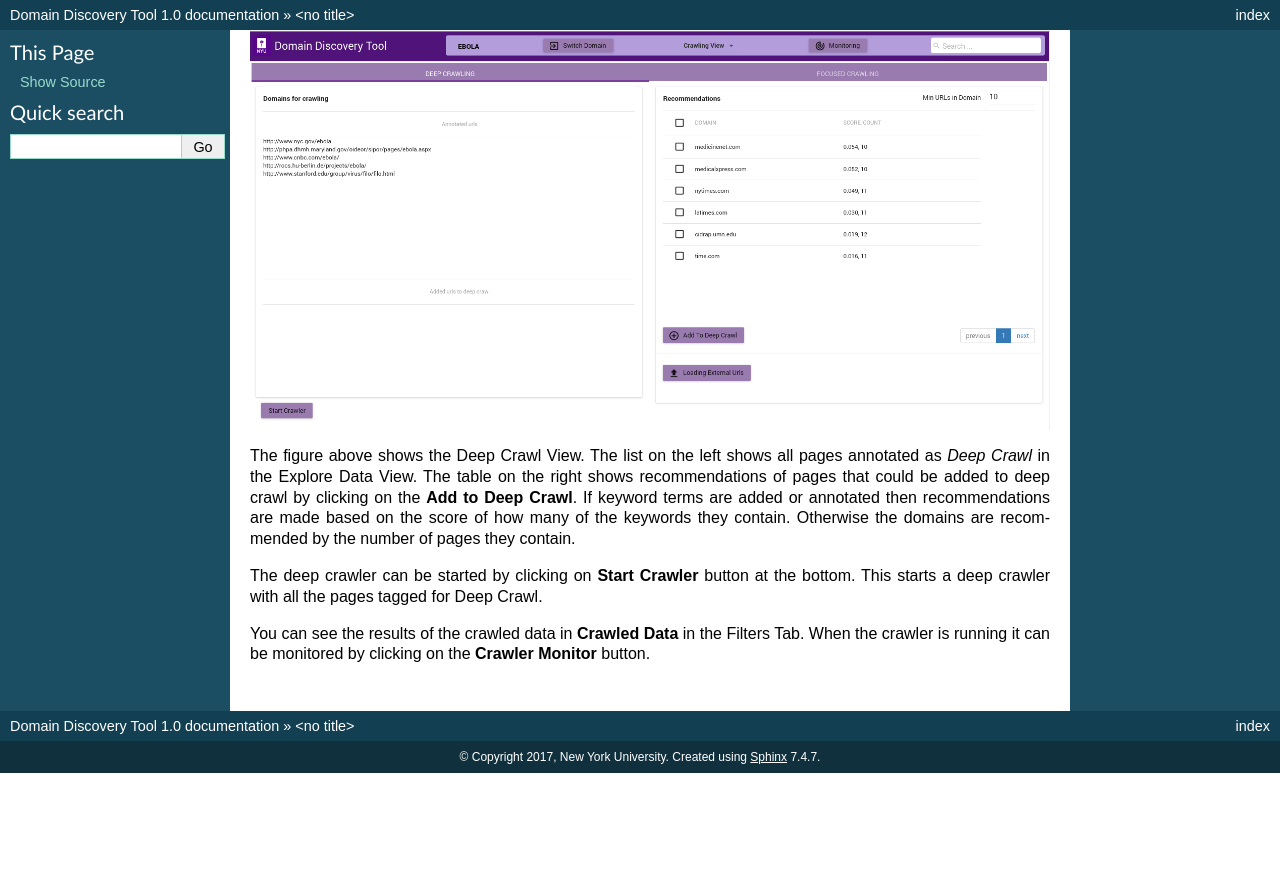
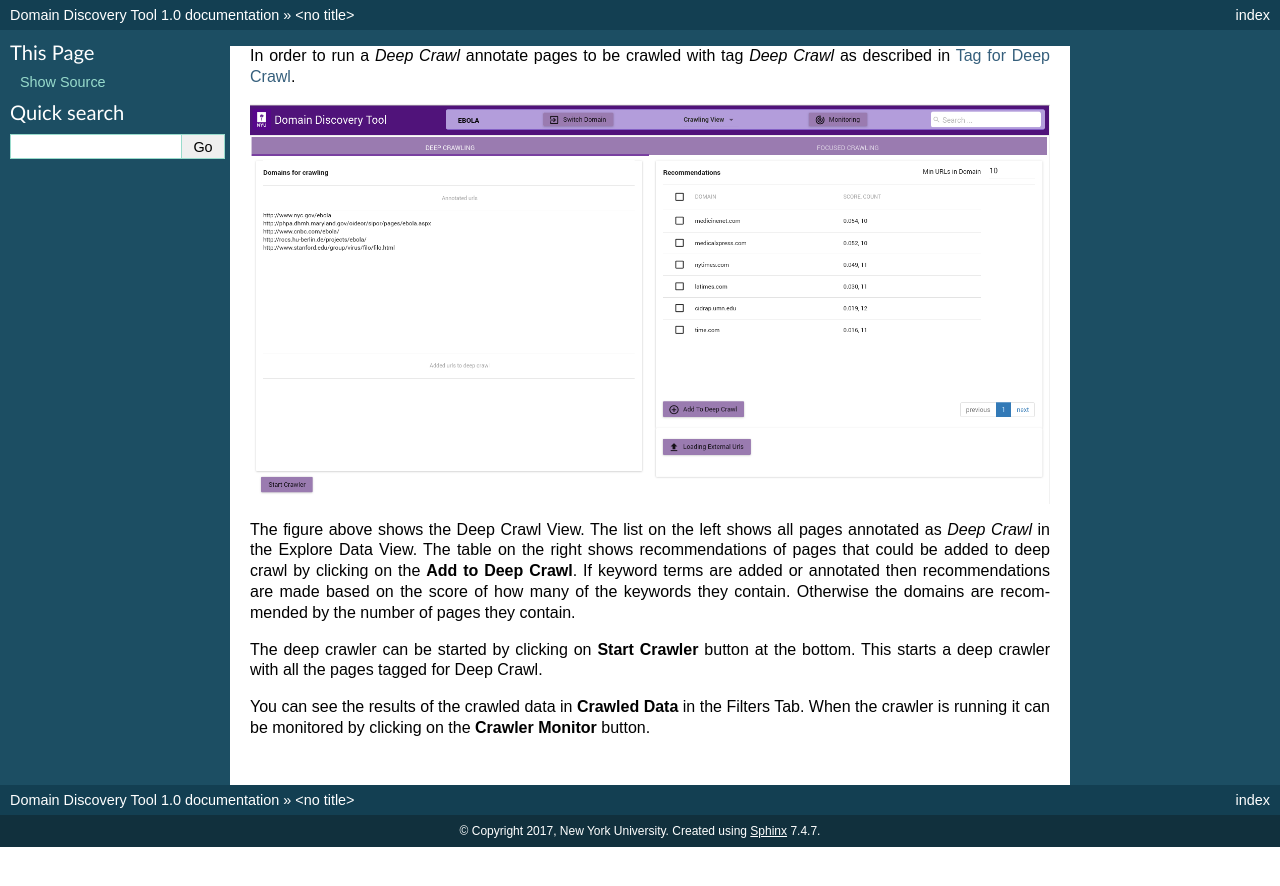
Before and after one commit to VIDA-NYU/domain_discovery_tool, a Sphinx documentation site: the page built from docs/deep_crawl.rst, in a window 1280 px wide. Shown: the top 886 px of the page. Built offline with Sphinx 7.4.7, drawn with Linux system fonts in a browser that asks for light colours.

```diff
--- a/docs/deep_crawl.rst
+++ b/docs/deep_crawl.rst
@@ -1,3 +1,5 @@
+In order to run a *Deep Crawl* annotate pages to be crawled with tag *Deep Crawl* as described in `Tag for Deep Crawl <http://domain-discovery-tool.readthedocs.io/en/latest/tutorials.html#tag-for-deep-crawl>`_.
+
 .. image:: figures/deep_crawl.png
    :width: 800px
    :align: center
```
